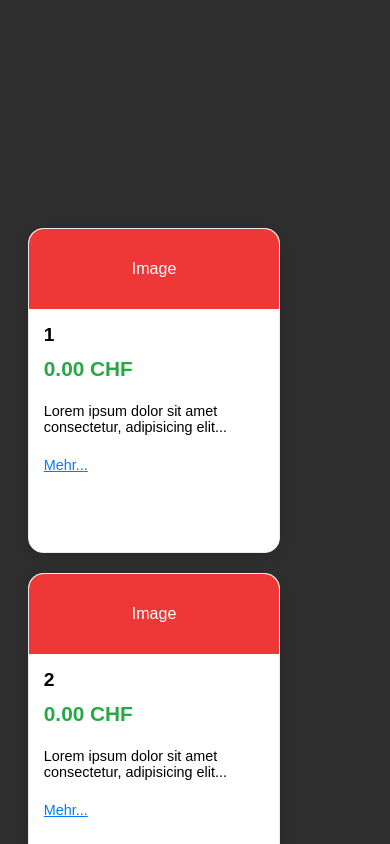
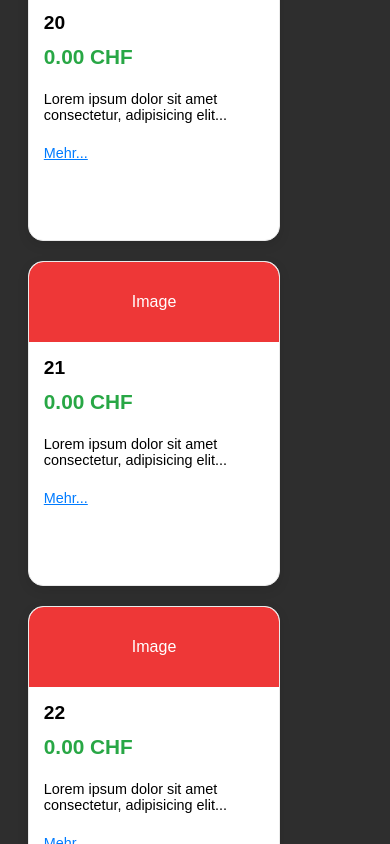
Before and after one commit to SSlisko/sandro_glenn_raul_piri_ipt8_2024, a Vue app in the folder frontend/frontend/: page / in a window 390 px wide. Shown: the top 844 px of the page. Built offline with nearby package versions, Linux system fonts and the light colour scheme.

Commit message:
fixed the margin bug

```diff
--- a/frontend/frontend/src/App.vue
+++ b/frontend/frontend/src/App.vue
@@ -27,7 +27,7 @@ const selectedCategory = ref('Alle');
 
     <!-- Card Container -->
     <div class="card-container">
-      <div class="card" v-for="n in 9" :key="n">
+      <div class="card" v-for="n in 50" :key="n">
         <div class="card-image" @click="addToCart">
           Image
         </div>
@@ -49,6 +49,10 @@ const selectedCategory = ref('Alle');
   box-sizing: border-box;
 }
 
+.container {
+  margin-top: 110%;
+}
+
 body {
   display: flex;
   justify-content: center;
@@ -56,6 +60,7 @@ body {
   background-color: #f8f9fa;
   font-family: Arial, sans-serif;
   padding: 2%;
+  overflow-y: auto;
 }
 
 /* Filter Container Styling */
@@ -84,17 +89,28 @@ body {
 .card-container {
   display: flex;
   flex-wrap: wrap;
-  gap: 20px; /* Spacing between the cards */
+  gap: 20px;
   padding: 20px;
-  max-width: 75vw; /* Occupy 3/4 of the viewport width */
-  margin-top: 20px; /* Space on top for phones */
-  align-items: flex-start; /* Align cards to the top */
+  max-width: 75vw;
+  margin-top: 20px;
+  align-items: flex-start;
 }
+
+@media (max-width: 768px) {
+  /* For tablets and smaller devices */
+  .card-container {
+    margin-top: 20px;
+    max-width: 75vw;
+    margin-right: 0;
+    justify-content: center;
+  }
+}
+
 
 /* Card Styling */
 .card {
-  width: 275px; /* Fixed width for consistency */
-  height: 325px; /* Fixed height for consistency */
+  width: 275px;
+  height: 325px;
   background-color: white;
   border-radius: 15px;
   overflow: hidden;
@@ -172,38 +188,38 @@ body {
 @media (max-width: 768px) {
   /* For tablets and smaller devices */
   .card-container {
-    margin-top: 60px; /* Space on top for additional content */
-    max-width: 75vw; /* Maintain 3/4 of the viewport width */
-    margin-right: 0; /* Reset margin on smaller screens */
-    justify-content: center; /* Center cards horizontally */
+    margin-top: 60px;
+    max-width: 75vw;
+    margin-right: 0;
+    justify-content: center;
   }
 
   .card {
-    width: 180px; /* Adjusted width for smaller screens */
-    height: 270px; /* Adjusted height for smaller screens */
+    width: 180px;
+    height: 270px;
   }
 
   .card-image {
-    height: 100px; /* Adjust height for smaller screens */
+    height: 100px;
   }
 }
 
 @media (max-width: 480px) {
   /* For very small screens */
   .card-container {
-    margin-top: 2750px; /* More space on top for additional content */
-    max-width: 75vw; /* Maintain 3/4 of the viewport width */
-    margin-right: 0; /* Reset margin on very small screens */
-    justify-content: center; /* Center cards horizontally */
+    margin-top: 2750px;
+    max-width: 75vw;
+    margin-right: 0;
+    justify-content: center;
   }
 
   .card {
-    width: 275px; /* Adjusted width for very small screens */
-    height: 325px; /* Adjusted height for very small screens */
+    width: 275px;
+    height: 325px;
   }
 
   .card-image {
-    height: 80px; /* Adjust height for very small screens */
+    height: 80px;
   }
 }
 </style>
```
